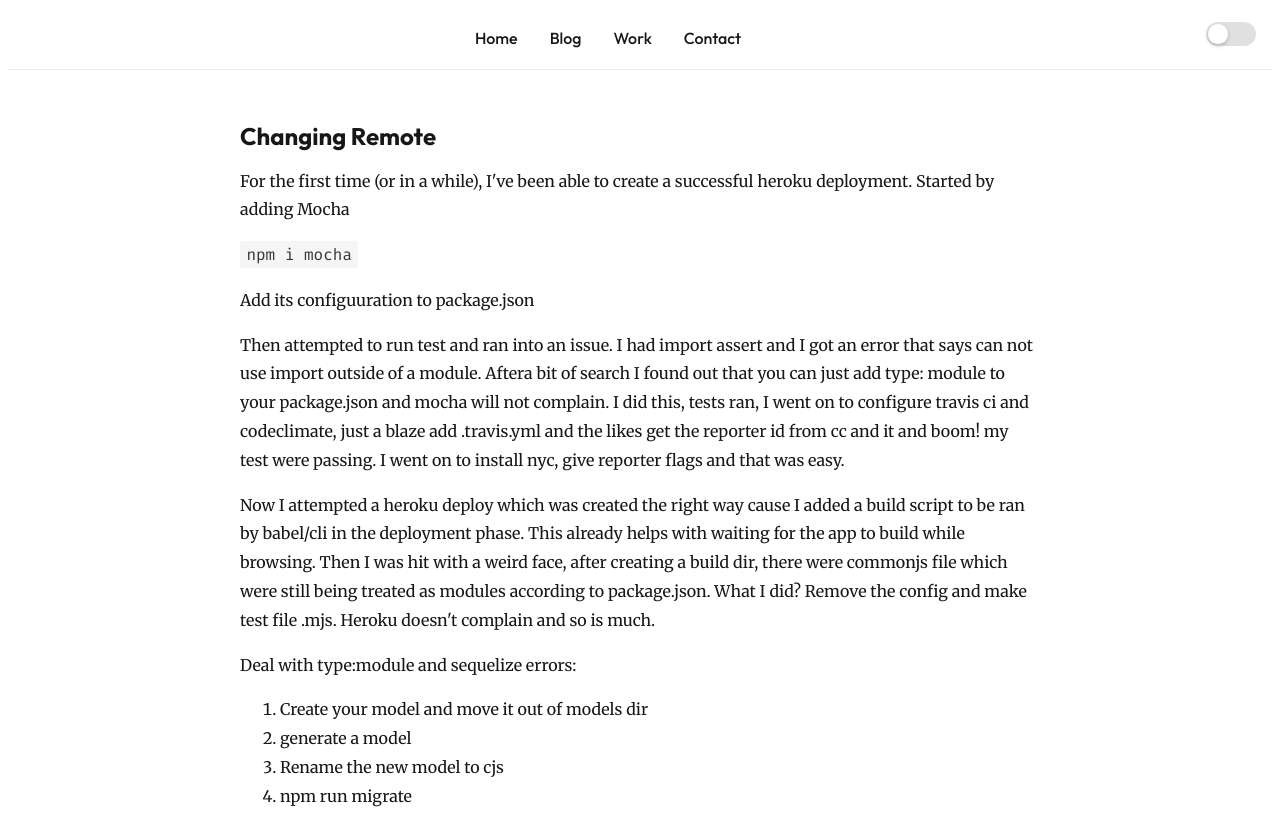
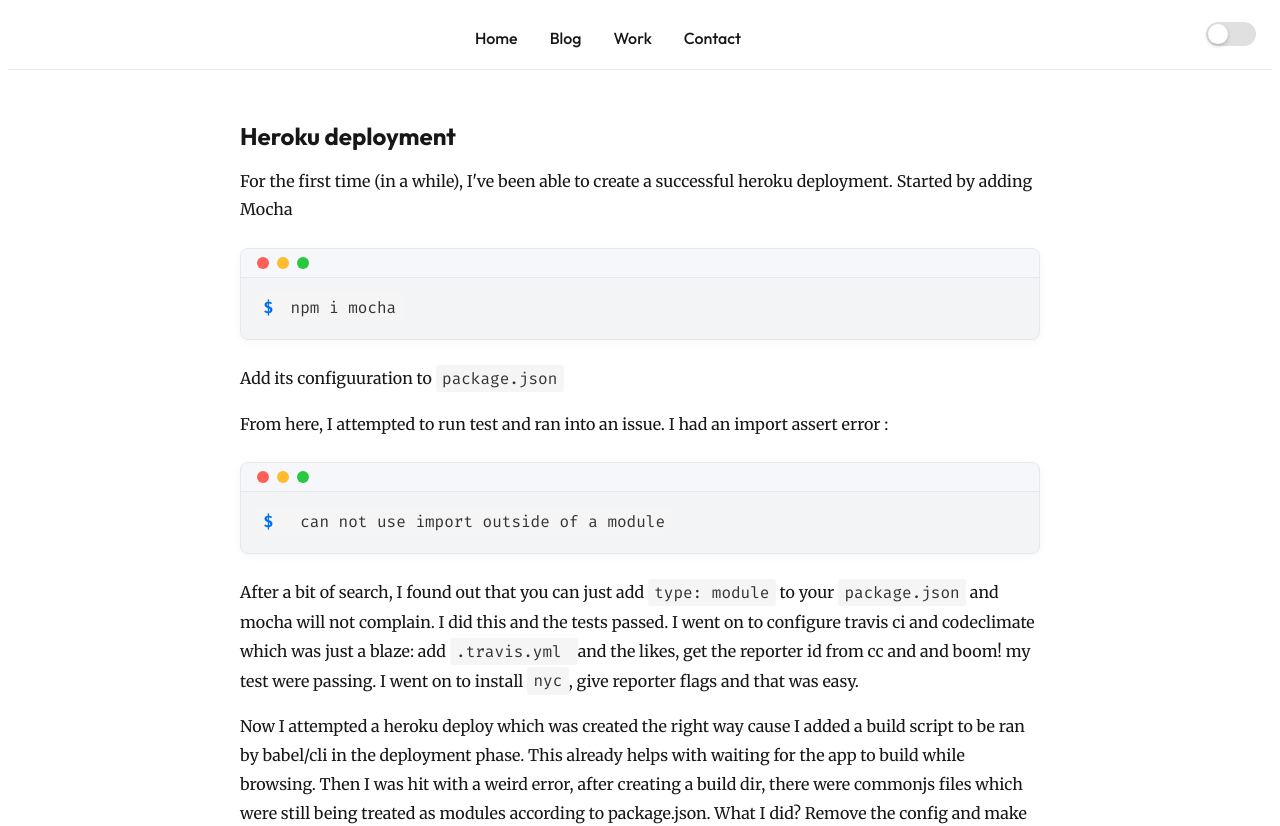
Before and after one commit to ceelogre/presence, a Next.js app: page /blog/howto/heroku in a window 1280 px wide. Shown: the top 826 px of the page. Built offline with nearby package versions, Linux system fonts and the light colour scheme.

Commit message:
WIP : heroku article

```diff
--- a/src/app/blog/howto/heroku/page.tsx
+++ b/src/app/blog/howto/heroku/page.tsx
@@ -1,17 +1,20 @@
+import TerminalBlock from "@/components/TerminalBlock"
+
 const HerokuConfig = () => (
     <div>
-      <h2> Changing Remote</h2>
-      <p>For the first time (or in a while), I've been able to create a successful heroku deployment.
+      <h2>Heroku deployment</h2>
+      <p>For the first time (in a while), I've been able to create a successful heroku deployment.
       Started by adding Mocha
       </p>
-      <code>npm i mocha</code>
-      <p>Add its configuuration to package.json</p>
-      <p> Then attempted to run test and ran into an issue. I had import assert and I got an error that says can not use import outside of a module. Aftera bit of search I found out that you can just add type: module to your package.json and mocha will not complain. I did this, tests ran, I went on to configure travis ci and codeclimate, just  a blaze add .travis.yml and the likes get the reporter id from cc and it  and boom! my test were passing. I went on to install nyc, give reporter flags and that was easy.</p>
+      <TerminalBlock>npm i mocha</TerminalBlock>
+      <p>Add its configuuration to <code>package.json</code></p>
+      <p> From here, I attempted to run test and ran into an issue. I had an import assert error :
+      <TerminalBlock> can not use import outside of a module</TerminalBlock> After a bit of search, I found out that you can just add <code>type: module</code> to your <code>package.json</code> and mocha will not complain. I did this and the tests passed. I went on to configure travis ci and codeclimate which was just  a blaze: add <code>.travis.yml </code>and the likes, get the reporter id from cc and and boom! my test were passing. I went on to install <code>nyc</code>, give reporter flags and that was easy.</p>
 
-    <p>Now I attempted a heroku deploy which was created the right way cause I added a build script to be ran by babel/cli in the deployment phase. This already helps with waiting for the app to build while browsing. Then I was hit with a weird face, after creating a build dir, there were commonjs file which were still being treated as modules according to package.json. What I did? Remove the config and make test file .mjs. Heroku doesn't complain and so is much.</p>
-    <p>Deal with type:module and sequelize errors:</p>
+    <p>Now I attempted a heroku deploy which was created the right way cause I added a build script to be ran by babel/cli in the deployment phase. This already helps with waiting for the app to build while browsing. Then I was hit with a weird error, after creating a build dir, there were commonjs files which were still being treated as modules according to package.json. What I did? Remove the config and make test file .mjs. Heroku doesn't complain anymore.</p>
+    <p>I also had to deal with sequelize errors by following a simple routine:</p>
     <ol>
-      <li> Create your model and move it out of models dir </li>
+      <li> Create a model and move it out of models dir </li>
       <li> generate a model</li>
       <li> Rename the new model to cjs</li>
       <li> npm run migrate</li>
```
